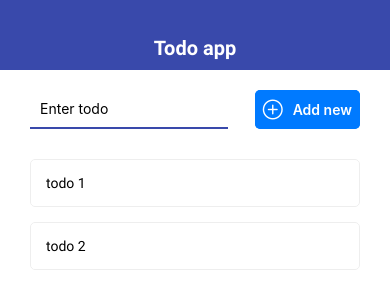
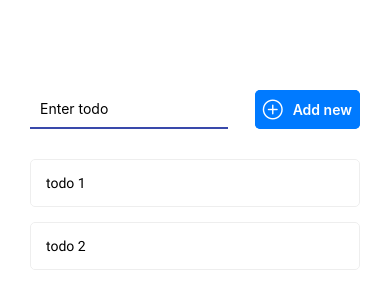
Before and after one commit to VjacheslavZ/ReactNativeApp1, a React Native app: screen / in a window 390 px wide. Shown: the top 308 px of the page. Built offline with nearby package versions, Linux system fonts and the light colour scheme.

Commit message:
Implement theme for different platforms

```diff
--- a/src/components/AddTodo.js
+++ b/src/components/AddTodo.js
@@ -1,5 +1,5 @@
 import React, { useState } from 'react';
-import { StyleSheet, TextInput, View, Button, Alert } from 'react-native';
+import { StyleSheet, TextInput, View, Alert, Keyboard } from 'react-native';
 import { AntDesign } from '@expo/vector-icons';
 
 import { THEME } from "../theme";
@@ -10,7 +10,8 @@
   const pressHandler = () => {
     if (value.trim()) {
       onSubmit(value);
-      setValue('')
+      setValue('');
+      Keyboard.dismiss();
     } else {
       Alert.alert('Name todo can not to be empty')
     }
--- a/src/components/NavBar.js
+++ b/src/components/NavBar.js
@@ -1,12 +1,20 @@
 import React from 'react';
-import { StyleSheet, View } from 'react-native'
+import {StyleSheet, View, Platform} from 'react-native'
 
 import {AppTextBold} from "./ui/AppTextBold";
-import { THEME } from "../theme";
+import {THEME} from "../theme";
 
 export const NavBar = ({title}) => {
   return (
-    <View style={styles.navBar}>
+    <View
+      style={{
+        ...styles.navBar,
+        ...Platform.select({
+          ios: styles.navBarIos,
+          android: styles.navBarArndroid,
+        })
+      }}
+    >
       <AppTextBold style={styles.text}>{title}</AppTextBold>
     </View>
   )
@@ -17,11 +25,17 @@
     height: 70,
     alignItems: 'center',
     justifyContent: 'flex-end',
-    backgroundColor: THEME.MAIN_COLOR,
     paddingBottom: 10
   },
+  navBarArndroid: {
+    backgroundColor: THEME.MAIN_COLOR
+  },
+  navBarIos: {
+    borderBottomColor: THEME.MAIN_COLOR,
+    borderBottomWidth: 1
+  },
   text: {
-    color: 'white',
+    color: Platform.OS === 'ios' ? THEME.MAIN_COLOR : '#fff' ,
     fontSize: 20
   },
 })
--- a/src/components/ui/AppButton.js
+++ b/src/components/ui/AppButton.js
@@ -1,17 +1,26 @@
 import React from 'react';
-import { StyleSheet, View, TouchableOpacity } from 'react-native';
+import {
+  StyleSheet,
+  View,
+  TouchableOpacity,
+  TouchableNativeFeedback,
+  Platform,
+} from 'react-native';
 
 import { AppTextBold } from "./AppTextBold";
 
 import { THEME } from "../../theme";
 
 export const AppButton = ({ children, onPress, color = THEME.MAIN_COLOR  }) => {
+  const Wrapper =
+    Platform.OS === 'android' ? TouchableNativeFeedback : TouchableOpacity;
+
   return (
-    <TouchableOpacity onPress={onPress} activeOpacity={0.7}>
+    <Wrapper onPress={onPress} activeOpacity={0.7}>
       <View style={{ ...styles.button, backgroundColor: color }}>
         <AppTextBold style={styles.text}>{children}</AppTextBold>
       </View>
-    </TouchableOpacity>
+    </Wrapper>
   )
 };
 
```
